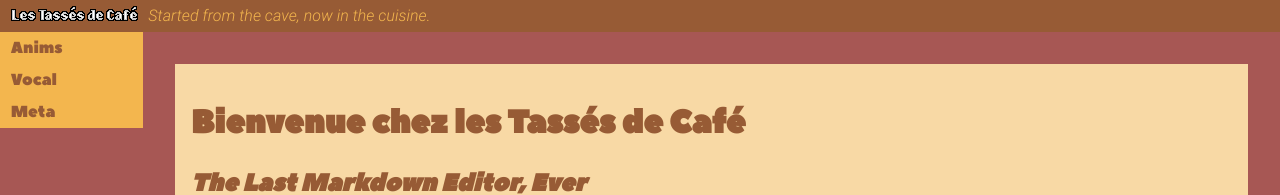
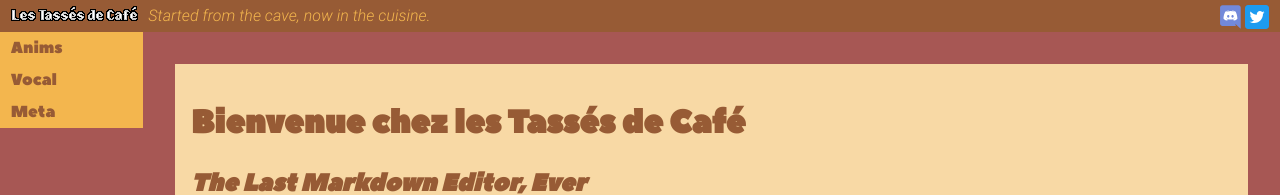
Before and after one commit to vcz-fr/les-tasses-de-cafe, a Jekyll site: the page built from index.md, in a window 1280 px wide. Shown: the top 195 px of the page. Built offline with Jekyll 4.4.1, drawn with Linux system fonts in a browser that asks for light colours.

Commit message:
Social icons

```diff
--- a/_config.yml
+++ b/_config.yml
@@ -23,6 +23,10 @@ url: "https://l5sqvtohd5xk2w5q.projects.vcz.fr" # the base hostname & protocol f
 
 twitter_username: TassesDeCafe
 
+social:
+  twitter: TassesDeCafe
+  discord: xeQxeMxBxf
+
 # Build settings
 plugins:
   - jekyll-sitemap
--- a/_includes/header.html
+++ b/_includes/header.html
@@ -1,4 +1,8 @@
 <header>
     <a href="/"><img id="logo" src="/assets/img/logo.png"></a><!--
     --><span id="random-tagline">Tasses et sel depuis 2009</span>
+    <div id="social-icons">
+        {% if site.social.discord != null %}<a href="https://discord.gg/{{ site.social.discord }}" target="_blank"><img alt="Discord logo" src="/assets/img/social/discord.svg"></a>{% endif %}
+        {% if site.social.twitter != null %}<a href="https://twitter.com/{{ site.social.twitter }}" target="_blank"><img alt="Twitter logo" src="/assets/img/social/twitter.svg"></a>{% endif %}
+    </div>
 </header>
--- a/_sass/sections/header.scss
+++ b/_sass/sections/header.scss
@@ -1,5 +1,5 @@
 header {
-    display: block;
+    display: flex;
     background-color: $header-bg-color;
 
     height: $header-size;
@@ -8,7 +8,6 @@ header {
     & > * {
         line-height: $header-size;
         vertical-align: middle;
-    }
     }
 
     #logo {
@@ -19,3 +18,15 @@ header {
         font-style: italic;
         color: $header-font-color;
     }
+
+    #social-icons {
+        flex-grow: 1;
+        text-align: right;
+
+        & img {
+            line-height: $header-size;
+            vertical-align: middle;
+            height: $header-size / 4 * 3;
+        }
+    }
+}
```
Also changed, not shown: assets/img/social/discord.svg (added), assets/img/social/twitter.svg (added). Lines whose indentation alone changed are shown as unchanged.
